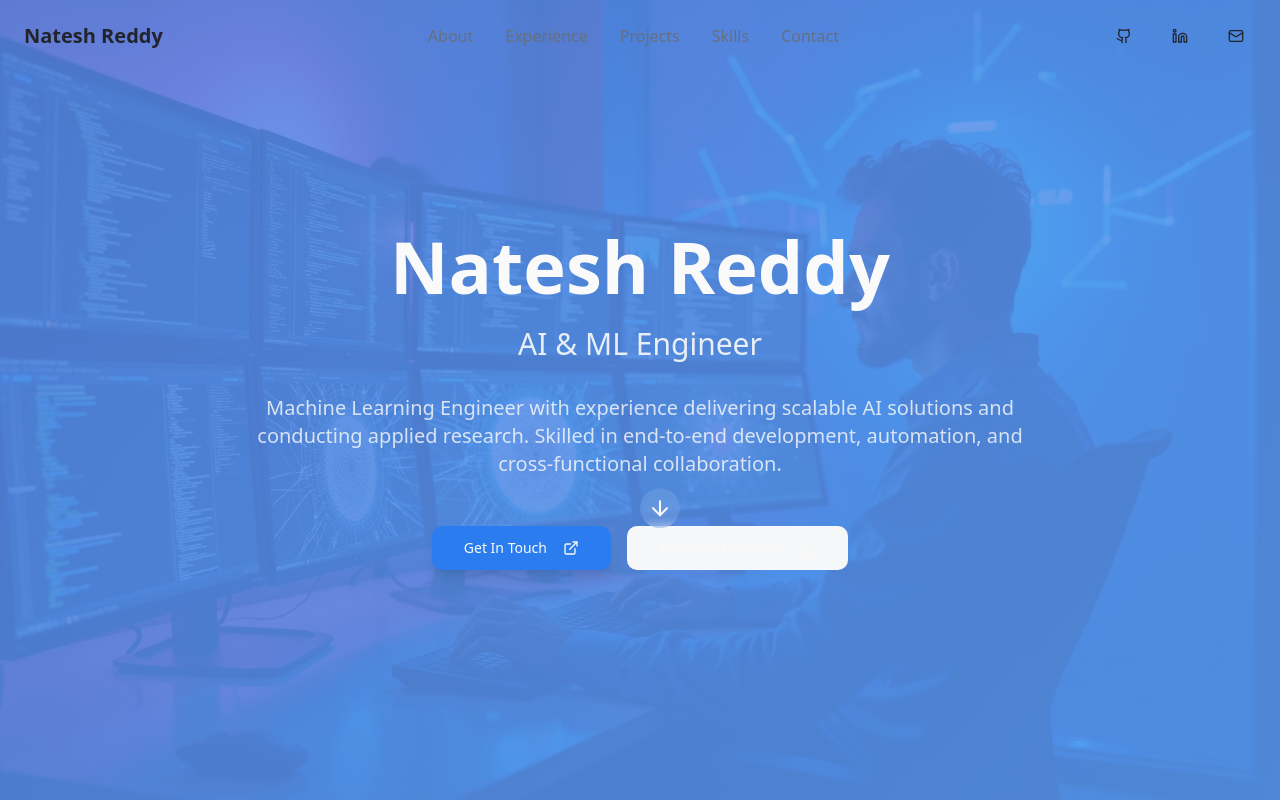
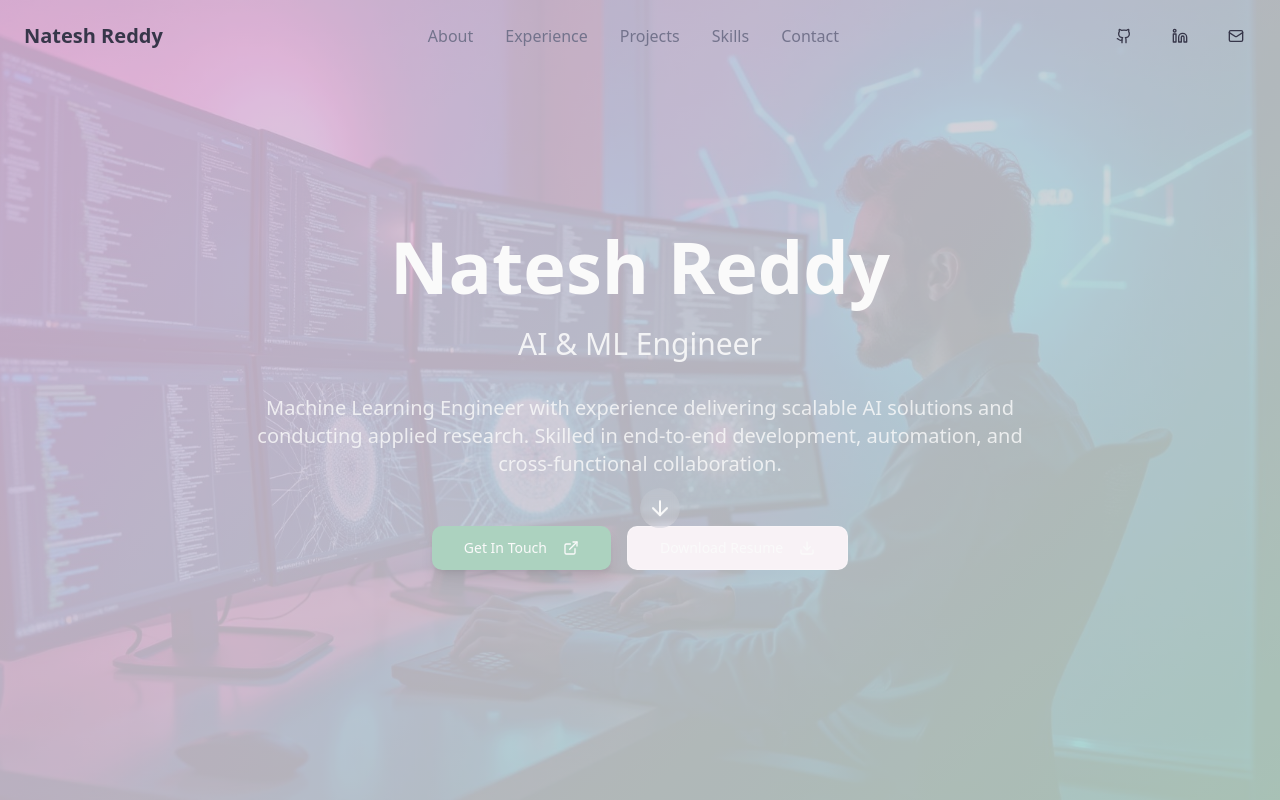
Before and after one commit to NateshReddy/natesh-reddy-portfolio, a React (Vite) app: page / in a window 1280 px wide. Shown: the top 800 px of the page. Built offline with nearby package versions, Linux system fonts and the light colour scheme.

Commit message:
Change theme to pastel colors
Update the theme of the portfolio to use pastel colors.

```diff
--- a/src/index.css
+++ b/src/index.css
@@ -8,44 +8,44 @@ All colors MUST be HSL.
 
 @layer base {
   :root {
-    --background: 220 20% 97%;
-    --foreground: 220 15% 15%;
+    --background: 320 30% 96%;
+    --foreground: 240 15% 25%;
 
-    --card: 0 0% 100%;
-    --card-foreground: 220 15% 15%;
+    --card: 0 0% 98%;
+    --card-foreground: 240 15% 25%;
 
-    --popover: 0 0% 100%;
-    --popover-foreground: 220 15% 15%;
+    --popover: 0 0% 98%;
+    --popover-foreground: 240 15% 25%;
 
-    --primary: 220 70% 50%;
+    --primary: 300 35% 75%;
     --primary-foreground: 0 0% 98%;
-    --primary-glow: 220 70% 60%;
+    --primary-glow: 300 45% 80%;
 
-    --secondary: 220 10% 94%;
-    --secondary-foreground: 220 15% 25%;
+    --secondary: 200 25% 88%;
+    --secondary-foreground: 240 15% 35%;
 
-    --muted: 220 10% 96%;
-    --muted-foreground: 220 10% 45%;
+    --muted: 220 20% 92%;
+    --muted-foreground: 240 10% 50%;
 
-    --accent: 215 85% 55%;
+    --accent: 150 30% 75%;
     --accent-foreground: 0 0% 98%;
-    --accent-glow: 215 85% 65%;
+    --accent-glow: 150 40% 80%;
 
-    --destructive: 0 84% 60%;
+    --destructive: 10 40% 75%;
     --destructive-foreground: 0 0% 98%;
 
-    --border: 220 15% 88%;
-    --input: 220 15% 88%;
-    --ring: 220 70% 50%;
+    --border: 240 15% 85%;
+    --input: 240 15% 85%;
+    --ring: 300 35% 75%;
 
     --radius: 0.75rem;
 
     /* Portfolio-specific design tokens */
-    --hero-gradient: linear-gradient(135deg, hsl(220 70% 50%), hsl(215 85% 55%));
-    --section-gradient: linear-gradient(180deg, hsl(220 20% 97%), hsl(220 10% 96%));
-    --card-shadow: 0 4px 20px -4px hsl(220 70% 50% / 0.1);
-    --card-shadow-hover: 0 8px 30px -4px hsl(220 70% 50% / 0.2);
-    --skill-bg: linear-gradient(135deg, hsl(220 70% 50% / 0.1), hsl(215 85% 55% / 0.1));
+    --hero-gradient: linear-gradient(135deg, hsl(300 35% 75%), hsl(150 30% 75%));
+    --section-gradient: linear-gradient(180deg, hsl(320 30% 96%), hsl(220 20% 92%));
+    --card-shadow: 0 4px 20px -4px hsl(300 35% 75% / 0.15);
+    --card-shadow-hover: 0 8px 30px -4px hsl(300 35% 75% / 0.25);
+    --skill-bg: linear-gradient(135deg, hsl(300 35% 75% / 0.15), hsl(150 30% 75% / 0.15));
     --transition-smooth: all 0.3s cubic-bezier(0.4, 0, 0.2, 1);
 
     --sidebar-background: 0 0% 98%;
```
